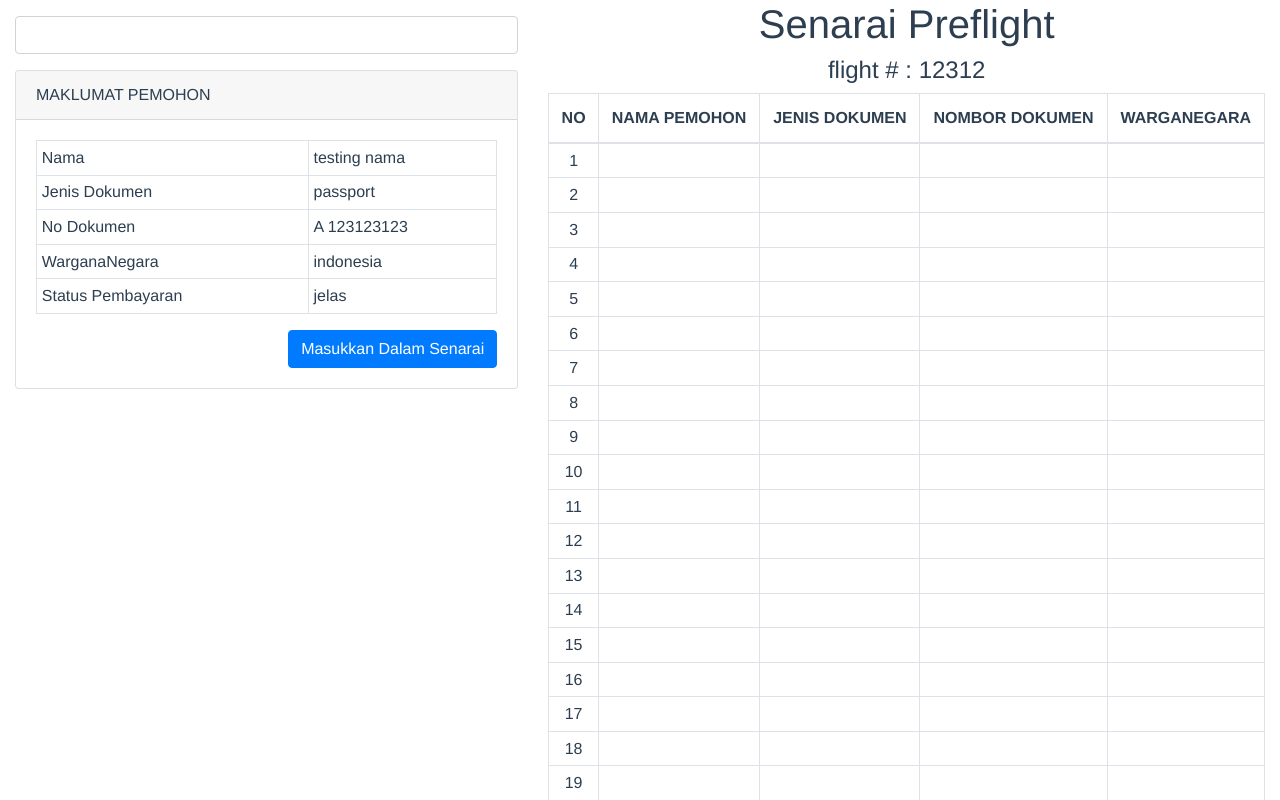
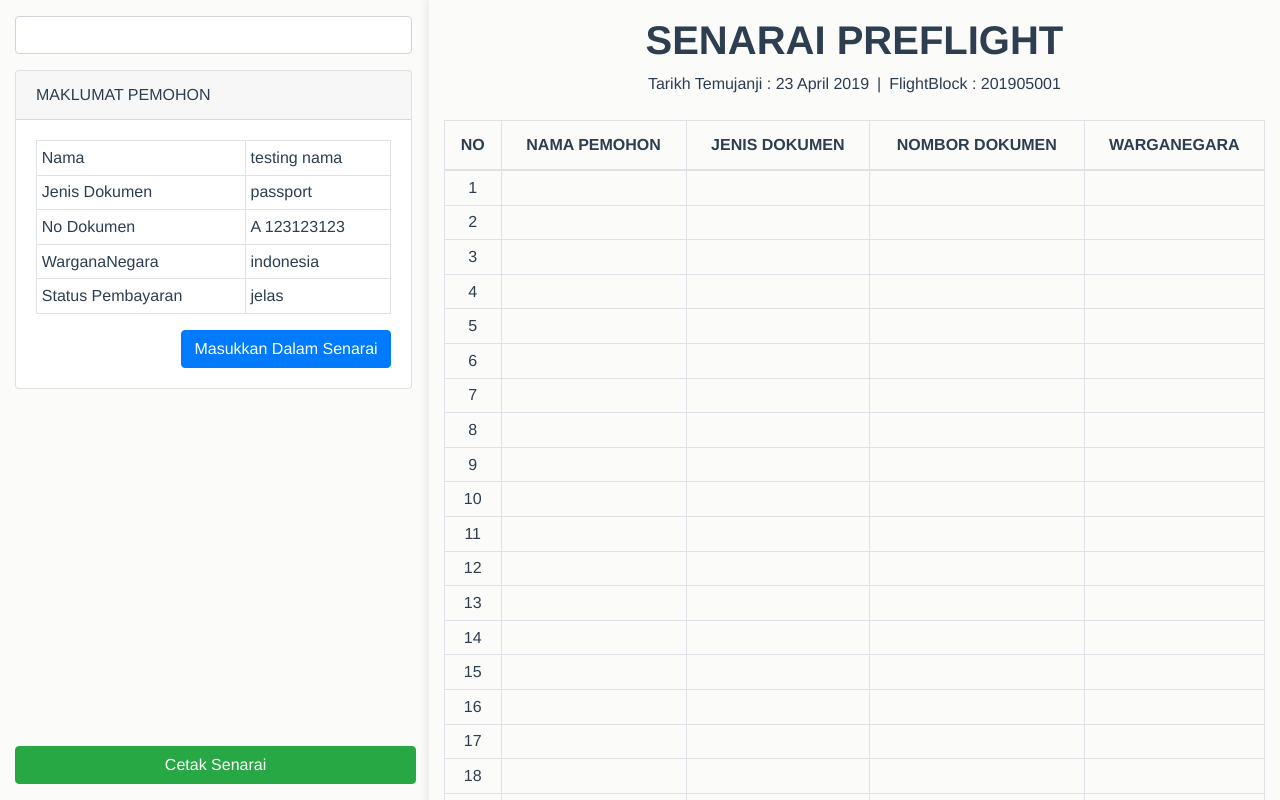
Before and after one commit to onewoorks/maklup-preflight, a Vue app: page / in a window 1280 px wide. Shown: the top 800 px of the page. Built offline with nearby package versions, Linux system fonts and the light colour scheme.

Commit message:
buat ui sikit

```diff
--- a/src/components/ListPreflight.vue
+++ b/src/components/ListPreflight.vue
@@ -1,8 +1,12 @@
 <template>
   <div>
-    <div>
-      <h1>Senarai Preflight</h1>
-      <h4>flight # : 12312</h4>
+    <div class="mt-3 mb-4">
+      <h1 class="text-uppercase"><strong>Senarai Preflight</strong></h1>
+      <ul class="list-inline">
+          <li class="list-inline-item">Tarikh Temujanji : 23 April 2019 </li>
+          <li class="list-inline-item">|</li>
+          <li class="list-inline-item">FlightBlock : 201905001 </li>
+          </ul>
     </div>
     <table class="table table-bordered text-uppercase" style='width:100%'>
       <thead>
@@ -31,9 +35,7 @@
         </tr>
       </tbody>
     </table>
-    <div class="text-right mb-5">
-      <div class="btn btn-success no-print" @click="openprint">Cetak Senarai</div>
-    </div>
+
   </div>
 </template>
 
--- a/src/components/ScanPemohon.vue
+++ b/src/components/ScanPemohon.vue
@@ -43,9 +43,27 @@
           </div>
         </div>
       </div>
+
     </div>
+
+    <div class="footer-area mb-3">
+        <div class="row">
+          <div class="col-sm-12">
+            <div class="btn btn-success btn-block no-print" @click="openprint">Cetak Senarai</div>
+          </div>
+        </div>
+      </div>
   </div>
 </template>
+
+<style>
+.footer-area {
+  position: absolute;
+  bottom: 0;
+  width:94%;
+}
+</style>
+
 
 <script>
 export default {
--- a/src/views/Home.vue
+++ b/src/views/Home.vue
@@ -1,10 +1,10 @@
 <template>
   <div class="container-fluid">
     <div class="row">
-      <div class="col-5 no-print">
-        <ScanPemohon @passPemohon="terimaPemohon"/>
+      <div class="col-4 no-print scan-area">
+        <ScanPemohon @passPemohon="terimaPemohon" />
       </div>
-      <div class="col">
+      <div class="col list-area">
         <ListPreflight :listpemohon="listpemohon"/>
       </div>
     </div>
@@ -12,12 +12,31 @@
 </template>
 
 <style>
+body {
+  background-color: #fbfbfa
+}
+.scan-area {
+  height: 100%;
+  width: 40%;
+  position:fixed;
+}
+
+.list-area {
+  margin-left: 33.5%;
+  -webkit-box-shadow: -0px 0 10px 1px rgba(0,0,0,0.1);
+box-shadow: -0px 0 10px 1px rgba(0,0,0,0.1);
+}
+
 @media print {
   .no-print {
     display: none;
   }
+  .list-area {
+    margin-left:0
+  }
   table {
     width: 100%;
+    font-size:0.7rem
   }
   .col-sm-7 {
     width:100%
```
